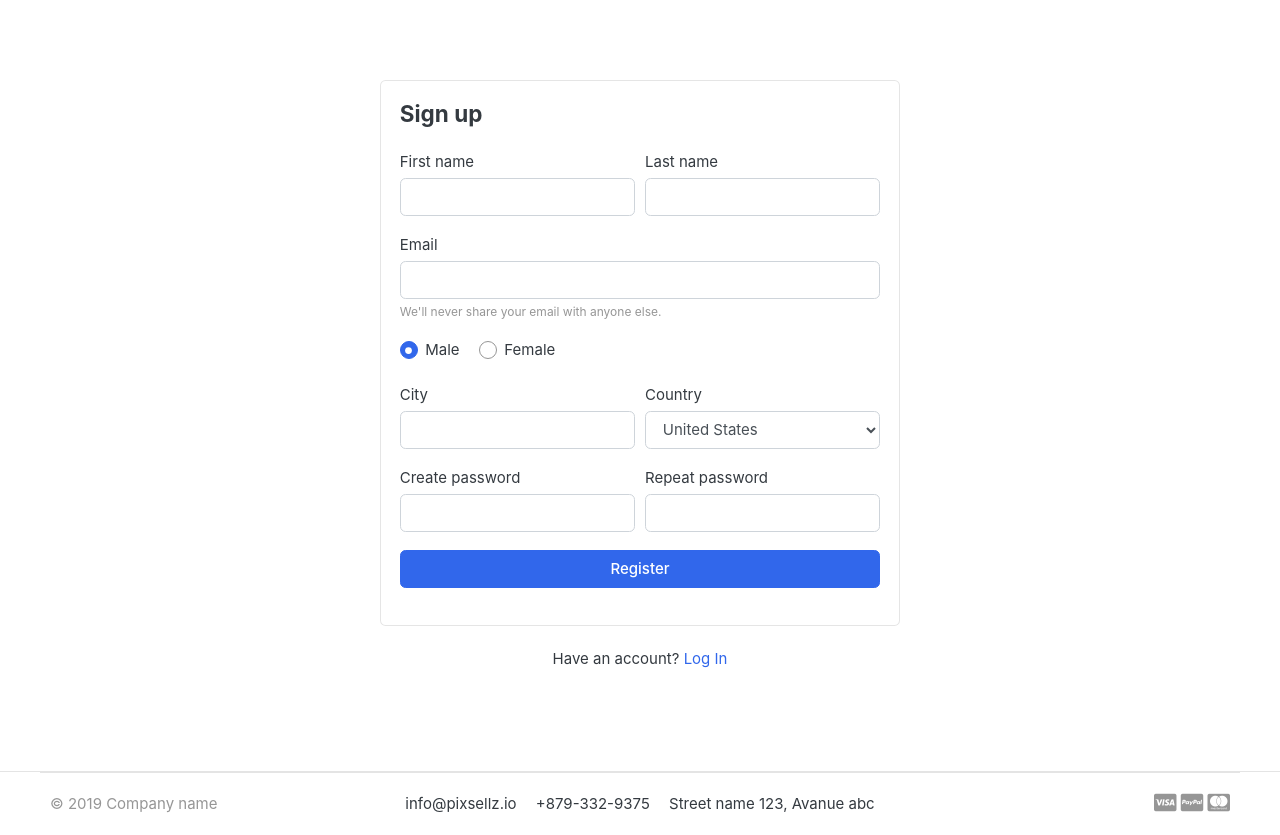
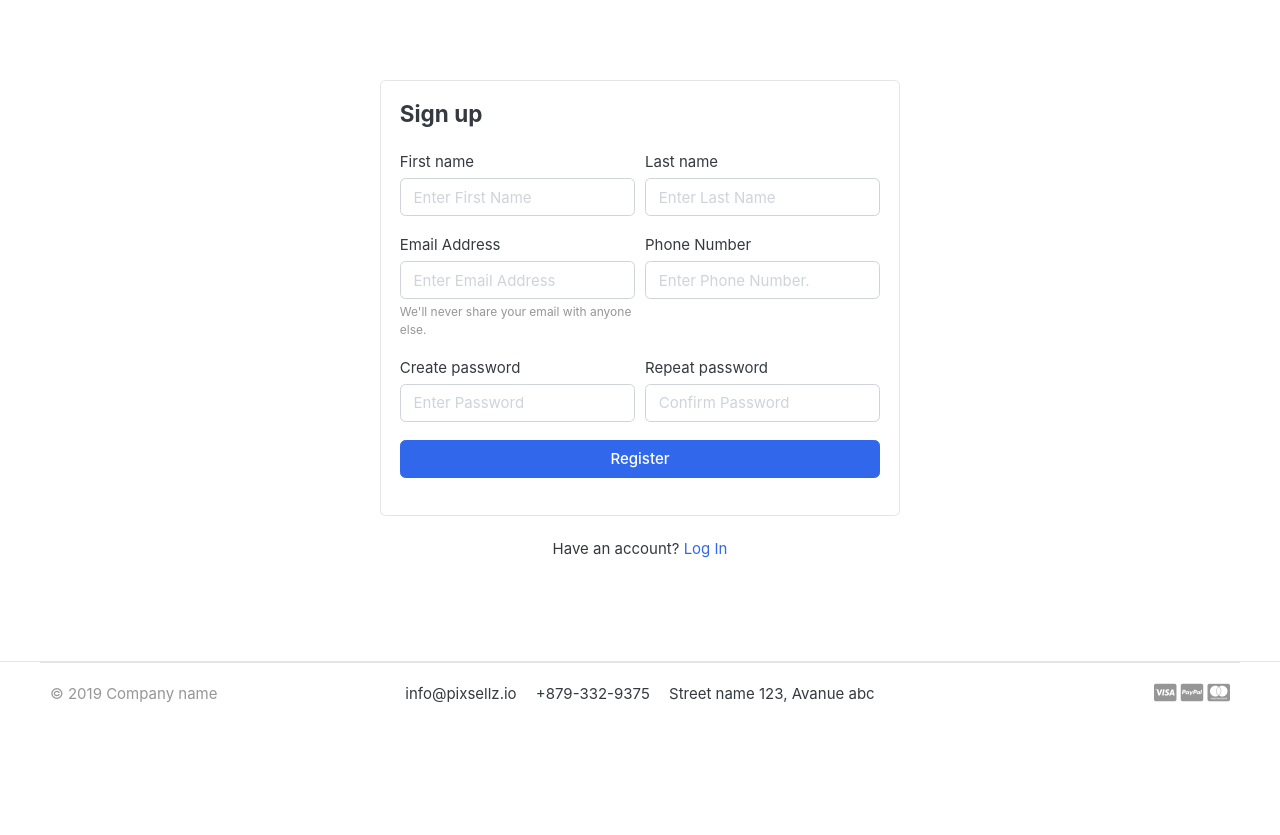
Before and after one commit to pragat-pandya/ecommerce-django, a Django app: template templates/accounts/register.html in a window 1280 px wide. Shown: the part 118-953 px from the top of the page. After the commit the page ends 821 px from the top, so only its background shows below. Run offline with Django 4.2, Linux system fonts and the light colour scheme; the template is opened without the code that fills it: values that come from a table or form of the project are taken from there, others are empty; data comes from the database, SQL or seed files in the repository; both versions use the stored data as it was after the commit; parts of the project's set-up code (start-up, migrations or seed data) failed here and were passed over; some libraries are stand-ins or nearby versions; some web fonts are replaced.

Commit message:
Registration: Implementing model forms and editing __init__ method.

```diff
--- a/accounts/forms.py
+++ b/accounts/forms.py
@@ -1,7 +1,24 @@
 from django import forms
 from .models import Account
 
-class RegistrationForm (forms.Model):
+class RegistrationForm (forms.ModelForm):
+    password = forms.CharField(widget=forms.PasswordInput(attrs={
+        'placeholder' : 'Enter Password',
+    }))
+
+    confirm_password = forms.CharField(widget=forms.PasswordInput(attrs={
+        'placeholder' : 'Confirm Password',
+    }))
+
     class Meta:
         model = Account
         fields = ['first_name', 'last_name', 'phone_number', 'email', 'password']
+
+    def __init__ (self, *args, **kwargs):
+        super (RegistrationForm, self).__init__(*args, **kwargs)
+        self.fields['first_name'].widget.attrs['placeholder'] = 'Enter First Name'
+        self.fields['last_name'].widget.attrs['placeholder'] = 'Enter Last Name'
+        self.fields['phone_number'].widget.attrs['placeholder'] = 'Enter Phone Number.'
+        self.fields['email'].widget.attrs['placeholder'] = 'Enter Email Address'
+        for field in self.fields:
+            self.fields[field].widget.attrs['class'] = 'form-control'
--- a/templates/accounts/register.html
+++ b/templates/accounts/register.html
@@ -1,8 +1,9 @@
 {% extends "base.html" %}
-
 
 {% block content %}
 
+
+<!-- ========================= SECTION CONTENT ========================= -->
 <section class="section-content padding-y">
 
 <!-- ============================ COMPONENT REGISTER   ================================= -->
@@ -10,65 +11,47 @@
     <article class="card-body">
 		    <header class="mb-4"><h4 class="card-title">Sign up</h4></header>
 		    <form>
+          {% csrf_token %}
           <div class="form-row">
 					  <div class="col form-group">
 						  <label>First name</label>
-					  	<input type="text" class="form-control" placeholder="">
+					  	{{ form.first_name }}
 					  </div> <!-- form-group end.// -->
 					  <div class="col form-group">
 						  <label>Last name</label>
-					  	<input type="text" class="form-control" placeholder="">
+					  	{{ form.last_name }}
 					  </div> <!-- form-group end.// -->
 				  </div> <!-- form-row end.// -->
-				<div class="form-group">
-					<label>Email</label>
-					<input type="email" class="form-control" placeholder="">
+          <div class="form-row">
+					  <div class="form-group col-md-6">
+					    <label>Email Address</label>
+					    {{ form.email }}
               <small class="form-text text-muted">We'll never share your email with anyone else.</small>
 					  </div> <!-- form-group end.// -->
-				<div class="form-group">
-					<label class="custom-control custom-radio custom-control-inline">
-					  <input class="custom-control-input" checked="" type="radio" name="gender" value="option1">
-					  <span class="custom-control-label"> Male </span>
-					</label>
-					<label class="custom-control custom-radio custom-control-inline">
-					  <input class="custom-control-input" type="radio" name="gender" value="option2">
-					  <span class="custom-control-label"> Female </span>
-					</label>
-				</div> <!-- form-group end.// -->
-				<div class="form-row">
 					  <div class="form-group col-md-6">
-					  <label>City</label>
-					  <input type="text" class="form-control">
-					</div> <!-- form-group end.// -->
-					<div class="form-group col-md-6">
-					  <label>Country</label>
-					  <select id="inputState" class="form-control">
-					    <option> Choose...</option>
-					      <option>Uzbekistan</option>
-					      <option>Russia</option>
-					      <option selected="">United States</option>
-					      <option>India</option>
-					      <option>Afganistan</option>
-					  </select>
+					    <label>Phone Number</label>
+              {{ form.phone_number }}
 					  </div> <!-- form-group end.// -->
 				  </div> <!-- form-row.// -->
+
           <div class="form-row">
 					  <div class="form-group col-md-6">
 						  <label>Create password</label>
-					    <input class="form-control" type="password">
+					    {{ form.password }}
 					  </div> <!-- form-group end.// -->
 					  <div class="form-group col-md-6">
 						  <label>Repeat password</label>
-					    <input class="form-control" type="password">
+					    {{ form.confirm_password }}
 					  </div> <!-- form-group end.// -->
 				  </div>
+
           <div class="form-group">
 			        <button type="submit" class="btn btn-primary btn-block"> Register  </button>
 			    </div> <!-- form-group// -->
-
 		  </form>
 		</article><!-- card-body.// -->
   </div> <!-- card .// -->
+
   <p class="text-center mt-4">Have an account? <a href="">Log In</a></p>
   <br><br>
   <!-- ============================ COMPONENT REGISTER  END.// ================================= -->
@@ -78,4 +61,5 @@
 <!-- ========================= SECTION CONTENT END// ========================= -->
 
 
+
 {% endblock %}
```
Also changed, not shown: db.sqlite3, thekart/static/css/bootstrap.css, 1 other file. Lines whose indentation alone changed are shown as unchanged.
